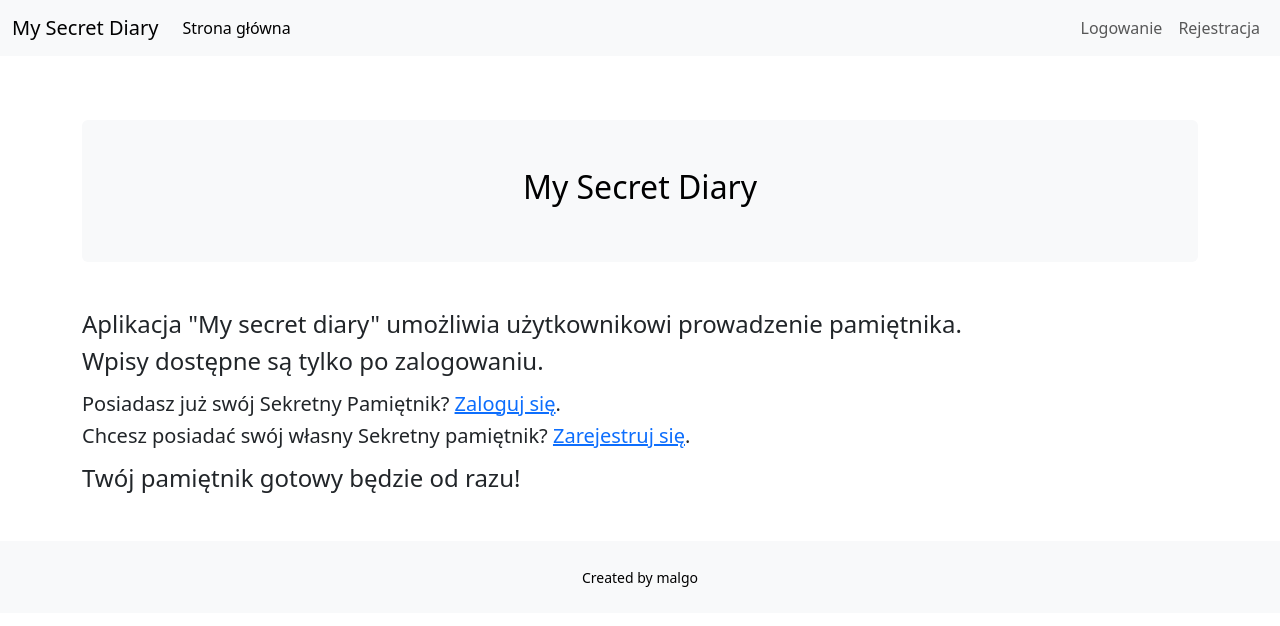
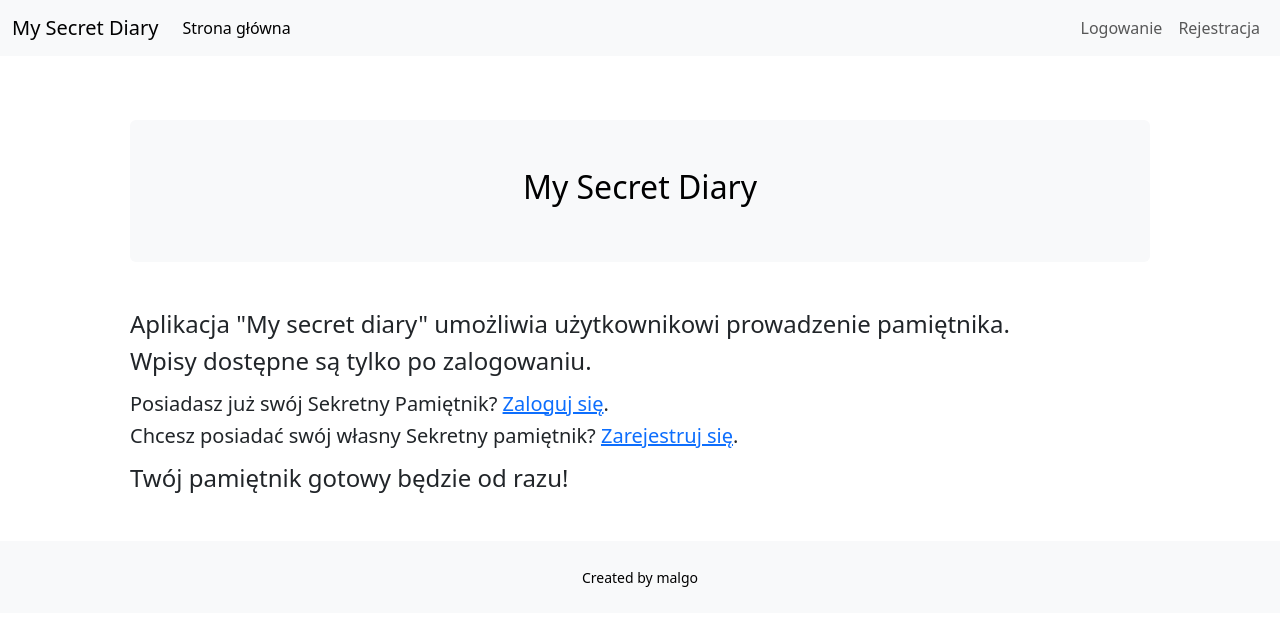
Before and after one commit to margareth91/my_secret_diary, a Django app: page / in a window 1280 px wide. Shown: the top 626 px of the page. Run offline with Django 5.2, Linux system fonts and the light colour scheme; some libraries are stand-ins or nearby versions.

Commit message:
base & index template update

```diff
--- a/diary/templates/diary/base.html
+++ b/diary/templates/diary/base.html
@@ -15,7 +15,7 @@
 <body>
 <nav class="navbar fixed-top navbar-expand-lg navbar-light bg-light">
     <div class="container-fluid">
-        <a class="navbar-brand" href="#">My Secret Diary</a>
+        <a class="navbar-brand" href="{% url 'index' %}">My Secret Diary</a>
         <button class="navbar-toggler" type="button" data-bs-toggle="collapse" data-bs-target="#navbarNav"
                 aria-controls="navbarNav" aria-expanded="false" aria-label="Toggle navigation">
             <span class="navbar-toggler-icon"></span>
@@ -54,19 +54,18 @@
     </div>
 </nav>
 
-<div class="container">
-    <div class="page-header">
-        {% block header%}
+<div class="container pt-5">
+    <div class="page-header p-5">
+        {% block header %}
         {% endblock header %}
     </div>
-    <div>
-        <br><br><br><br>
+    <div class="page-body px-5">
         {% block content %}
         {% endblock content %}
     </div>
 </div>
 
-<div class="mt-5 p-4 bg-light text-black text-center">
+<div class="footer mt-5 p-4 bg-light text-black text-center">
     <small>Created by malgo</small>
 </div>
 
--- a/diary/templates/diary/index.html
+++ b/diary/templates/diary/index.html
@@ -1,10 +1,13 @@
 {% extends 'diary/base.html' %}
 
+{% block header %}
+
+<div class="mt-4 p-5 bg-light text-black rounded text-center"><h2>My Secret Diary</h2></div>
+{% endblock %}
+
 {% block content %}
-<div class="mt-4 p-5 bg-light text-black rounded text-center"><h2>My Secret Diary</h2></div>
-
 {% if user.is_authenticated %}
-<div class="mt-5">
+<div>
     <h4>{{ user.username }}, jak się dzisiaj masz?</h4>
 </div>
 <div>
@@ -12,7 +15,7 @@
     <h5>A może chcesz przejrzeć <a href="{% url 'entry_list' %}">dotychczasowe wpisy</a>?</h5>
 </div>
 {% else %}
-<div class="mt-5">
+<div>
     <h4>Aplikacja "My secret diary" umożliwia użytkownikowi prowadzenie pamiętnika.</h4>
     <h4>Wpisy dostępne są tylko po zalogowaniu.</h4>
     <h5 class="mt-3">Posiadasz już swój Sekretny Pamiętnik? <a href="{% url 'login' %}">Zaloguj się</a>.</h5>
```
